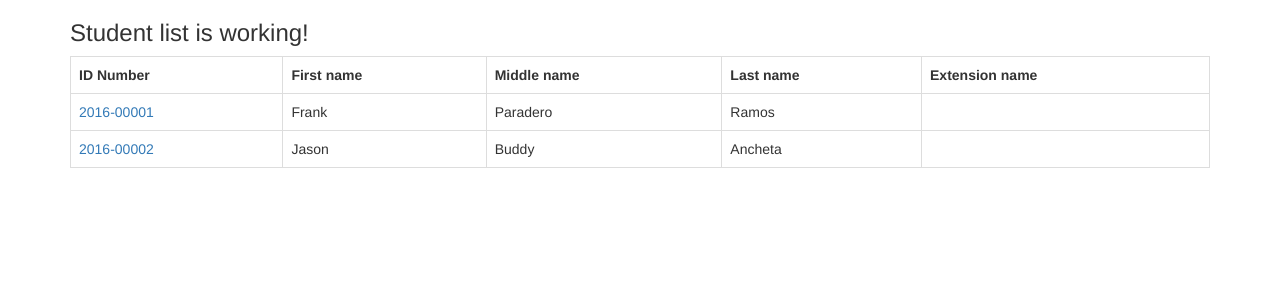
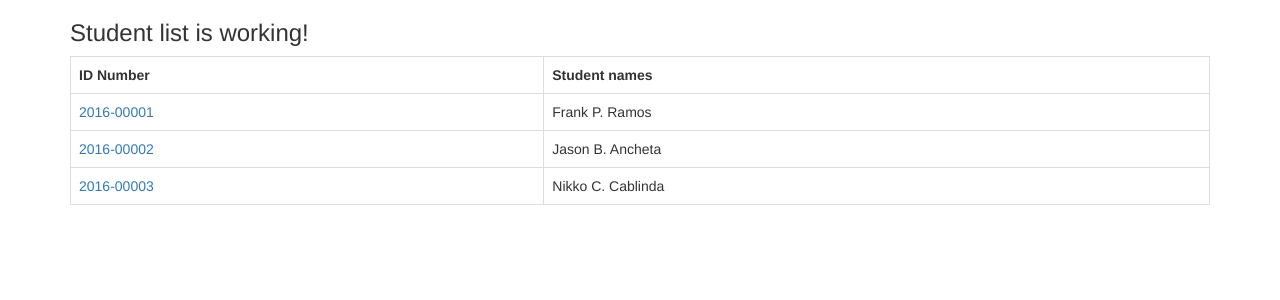
Before and after one commit to franky88/localpage, a Django app: page /student/ in a window 1280 px wide. Shown: the top 300 px of the page. Run offline with Django 3.2, Linux system fonts and the light colour scheme; data comes from the database, SQL or seed files in the repository; some libraries are stand-ins or nearby versions.

Commit message:
add updates

```diff
--- a/localpage/student/models.py
+++ b/localpage/student/models.py
@@ -66,15 +66,19 @@
 	student=models.ManyToManyField(Student)
 	subject_code=models.CharField(max_length=20)
 	subject_title=models.CharField(max_length=60)
-	units=models.IntegerField(default=3)
+	lab_units=models.IntegerField()
+	lec_units=models.IntegerField()
 	duration=models.IntegerField(default=54)
+	def total_units(self):
+		total=self.lab_units+self.lec_units
+		return total
 	def __unicode__(self):
 		return self.subject_title
 
 class SubjectSchedule(models.Model):
 	subject=models.ForeignKey(Subject)
-	time_start=models.TimeField()
-	end_time=models.TimeField()
+	time_start=models.CharField(max_length=8)
+	end_time=models.CharField(max_length=8)
 	def schedule(self):
 		schedule="%s - %s"%(self.time_start, self.end_time)
 		return schedule
--- a/localpage/student/urls.py
+++ b/localpage/student/urls.py
@@ -4,4 +4,5 @@
 
 urlpatterns = [
     url(r'^$', views.studentIndex, name='list'),
+    url(r'^(?P<pk>[0-9]+)/$', views.studentDetail, name='detail'),
 ]
--- a/localpage/student/views.py
+++ b/localpage/student/views.py
@@ -15,4 +15,4 @@
 		"title": 'Student Detail',
 		"instance": instance,
 	}
-	return render(request, "student/student_list.html", context)
+	return render(request, "student/student_detail.html", context)
--- a/localpage/templates/base.html
+++ b/localpage/templates/base.html
@@ -3,7 +3,7 @@
 <html lang="en">
 <head>
 	<meta charset="UTF-8">
-	<title>Document</title>
+	<title>{% block title %} {{title}} | localpage {% endblock %}</title>
 	<link rel="stylesheet" href="{% static 'bootstrap/css/bootstrap.min.css' %}">
 	<link rel="stylesheet" href="{% static 'bootstrap/css/bootstrap-theme.min.css' %}">
 </head>
--- a/localpage/templates/student/student_list.html
+++ b/localpage/templates/student/student_list.html
@@ -5,18 +5,12 @@
 	<table class="table table-bordered table-hover">
 		<tr>
 			<th>ID Number</th>
-			<th>First name</th>
-			<th>Middle name</th>
-			<th>Last name</th>
-			<th>Extension name</th>
+			<th>Student names</th>
 		</tr>
 		{% for names in student_list %}
 		<tr>
-			<td><a href="">{{names.id_number}}</a></td>
-			<td>{{names.first_name}}</td>
-			<td>{{names.middle_name}}</td>
-			<td>{{names.last_name}}</td>
-			<td>{{names.extension_name}}</td>
+			<td><a href="{% url 'student:detail' pk=names.id %}">{{names.id_number}}</a></td>
+			<td>{{names.full_name}}</td>
 		</tr>
 		{% endfor %}
 	</table>
```
Also changed, not shown: localpage/templates/student/student_detail.html (added, +11 -0 lines), localpage/db.sqlite3, localpage/student/migrations/0002_auto_20160906_0120.py (added), localpage/student/migrations/0003_auto_20160906_0145.py (added), 5 other files.
